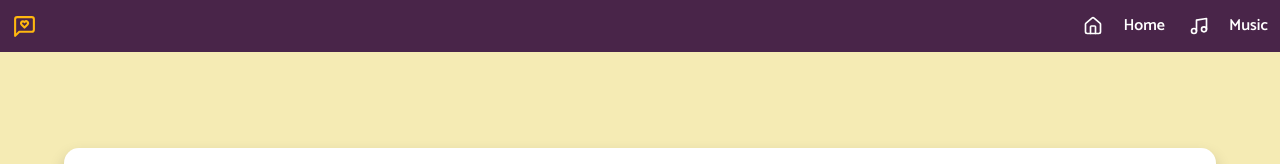
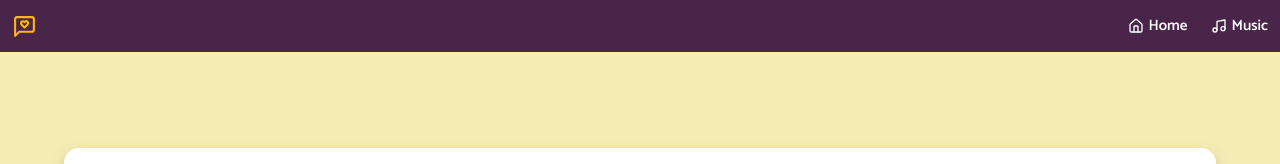
Before and after one commit to mskian/react-daily-kavithai, a React (Vite) app: page / in a window 1280 px wide. Shown: the top 164 px of the page. Built offline with nearby package versions, Linux system fonts and the light colour scheme.

Commit message:
tweaks and updates

```diff
--- a/public/kavithai.md
+++ b/public/kavithai.md
@@ -15,6 +15,10 @@
 
 முயற்சி மட்டும் போதாது
 மாறுபட்ட சிந்தனையும் வேண்டும்
+
+இதழ்களின் உருகலில் 🥰
+இரவுகள் நீள 💋
+ஆசைகள் எல்லைகளை மீறுகின்றன 💘
 
 நீயில்லை என்றால்
 என் இதயம்
--- a/src/components/Navbar.jsx
+++ b/src/components/Navbar.jsx
@@ -25,11 +25,11 @@ const Navbar = () => {
 
       <div className={`navbar-menu ${isActive ? "is-active" : ""}`}>
         <div className="navbar-end">
-          <Link className="navbar-item is-flex is-align-items-center" to="/">
-            <Home size={20} className="mr-2" /> Home
+          <Link className="navbar-item is-flex is-align-items-center is-gapless" to="/">
+            <Home size={16} className="me-1 mr-1" />Home
           </Link>
-          <Link className="navbar-item is-flex is-align-items-center" to="/music">
-            <Music size={20} className="mr-2" /> Music
+          <Link className="navbar-item is-flex is-align-items-center is-gapless" to="/music">
+            <Music size={16} className="me-1 mr-1" />Music
           </Link>
         </div>
       </div>
--- a/src/index.css
+++ b/src/index.css
@@ -273,6 +273,7 @@ p {
 }
 .navbar-item {
   font-family: "Catamaran", serif;
+  font-size: 15px;
   font-weight: 600;
   color: white;
 }
```
